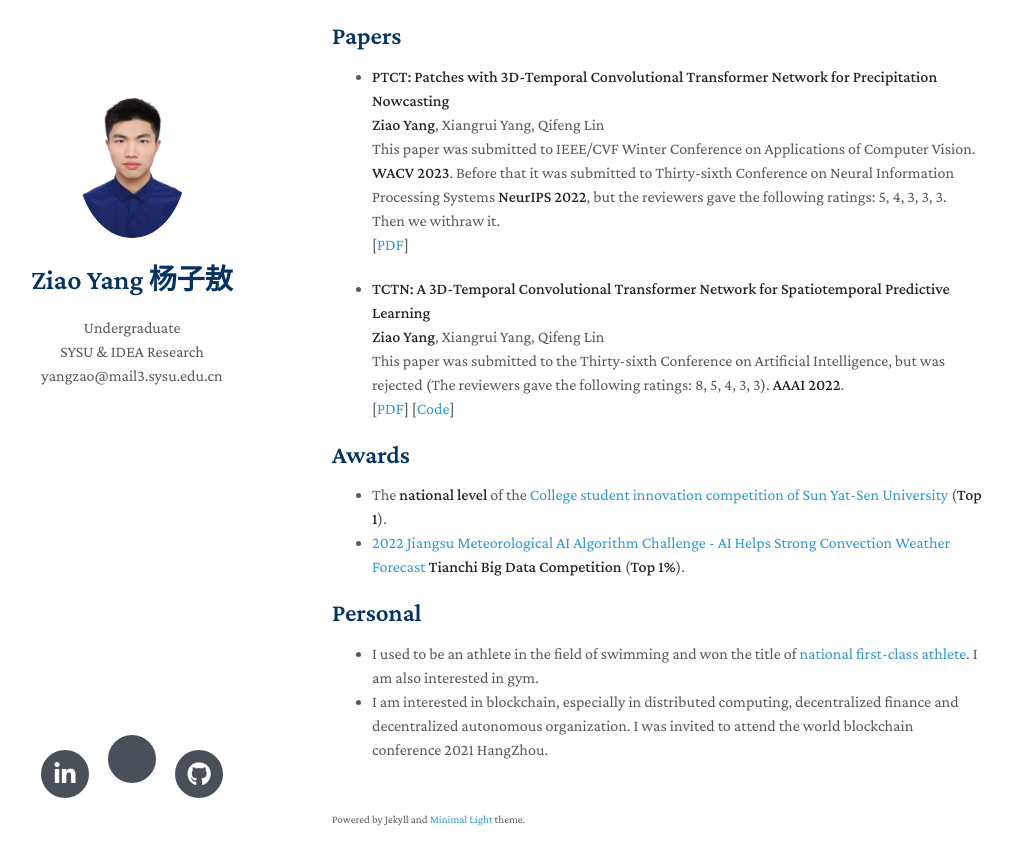
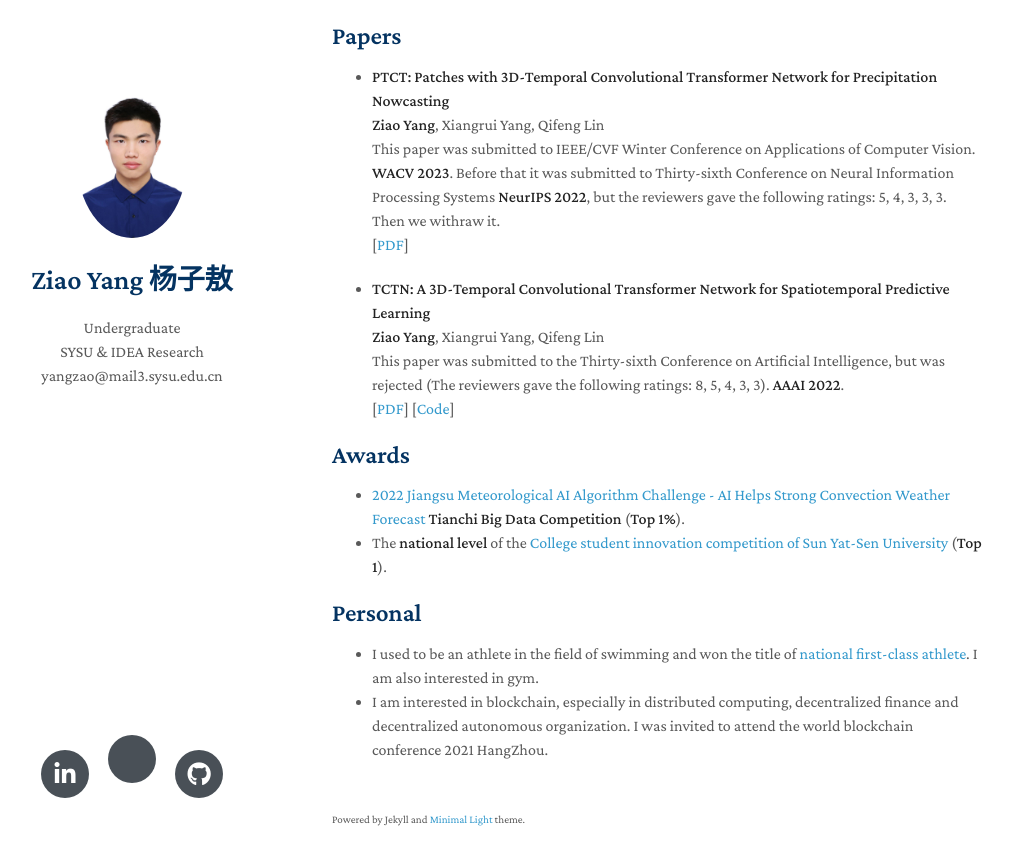
Before and after one commit to yangziao56/homepage, a Jekyll site: the page built from index.md, in a window 1280 px wide and 900 px high, scrolled down 684 px. Shown: the top 865 px of the window, without its empty margins (138-1150 px from the left). Built offline with Jekyll 4.4.1, drawn with Linux system fonts in a browser that asks for light colours; nearby versions of some CDN libraries; a style sheet for code colours, icons or effects is not loaded; our own code applies the rules of GitHub Pages for plain Markdown files.

```diff
--- a/index.md
+++ b/index.md
@@ -47,8 +47,8 @@ You can learn more details about me and my research through my [CV](https://gith
 
 ## Awards
 
+- [2022 Jiangsu Meteorological AI Algorithm Challenge - AI Helps Strong Convection Weather Forecast](https://tianchi.aliyun.com/competition/entrance/531962/rankingList) **Tianchi Big Data Competition** (**Top 1%**).
 - The **national level** of the [College student innovation competition of Sun Yat-Sen University](https://cse.sysu.edu.cn/sites/sdcs.live1.dpcms8.sysu.edu.cn/files/download/upload/zhong_shan_da_xue_ji_suan_ji_xue_yuan_2021nian_da_xue_sheng_chuang_xin_chuang_ye_xun_lian_ji_hua_xiang_mu_jie_ti_da_bian_ping_shen_jie_guo_gong_shi_.pdf) (**Top 1**).
-- [2022 Jiangsu Meteorological AI Algorithm Challenge - AI Helps Strong Convection Weather Forecast](https://tianchi.aliyun.com/competition/entrance/531962/rankingList) **Tianchi Big Data Competition** (**Top 1%**).
 
 
 ## Personal
```
